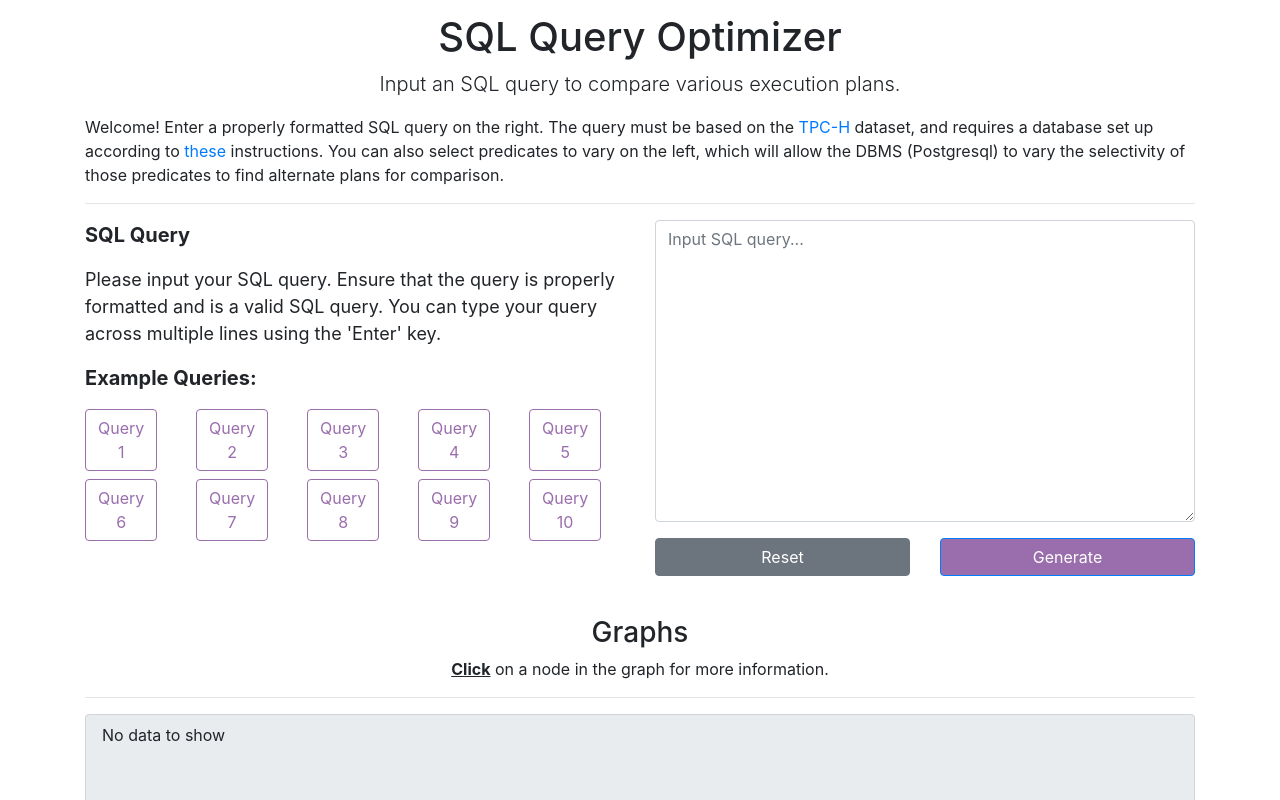
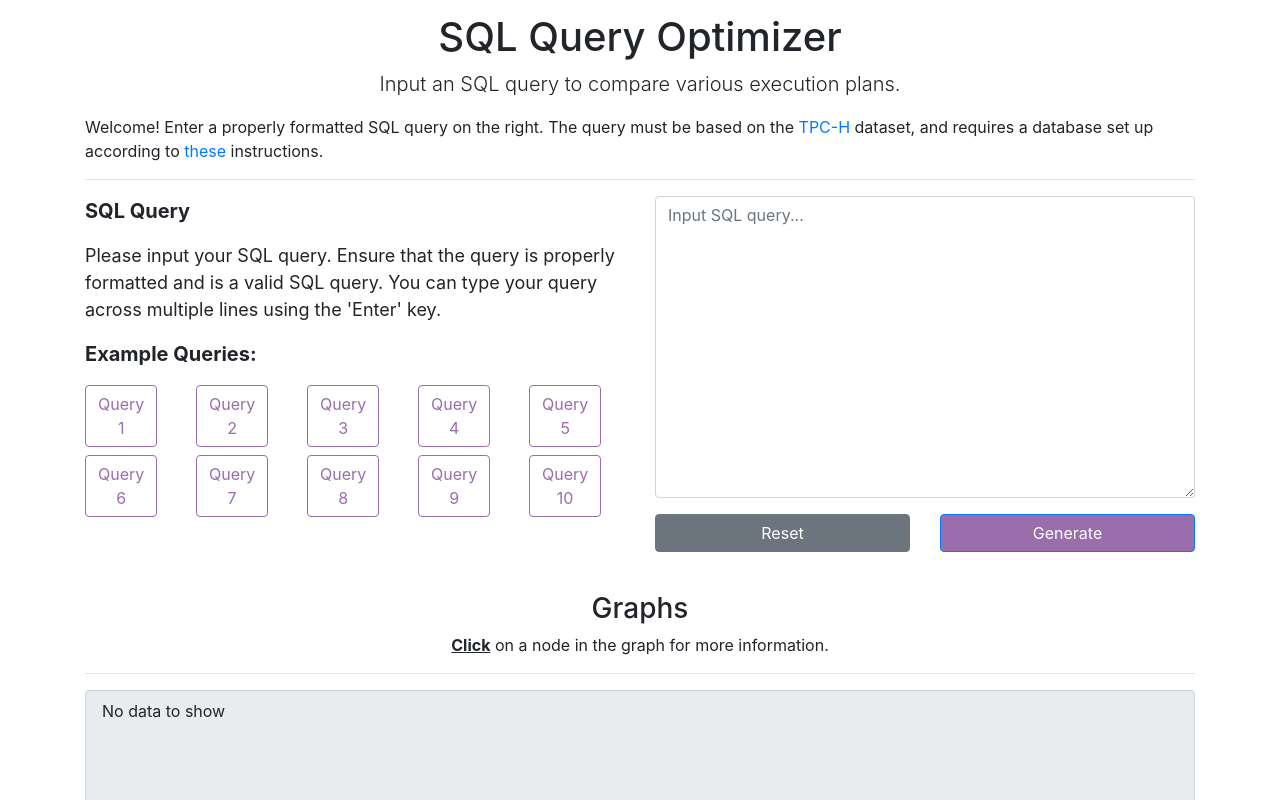
Before and after one commit to tej172/PROJECT-2-DATABASE-SYSTEM-PRINCIPLES, a React (Create React App) app in the folder frontend/: page / in a window 1280 px wide. Shown: the top 800 px of the page. Built offline with nearby package versions, Linux system fonts and the light colour scheme.

Commit message:
[Update] content

```diff
--- a/frontend/src/components/App/App.js
+++ b/frontend/src/components/App/App.js
@@ -29,9 +29,7 @@ const App = () => {
           >
             these
           </a>{" "}
-          instructions. You can also select predicates to vary on the left,
-          which will allow the DBMS (Postgresql) to vary the selectivity of
-          those predicates to find alternate plans for comparison.
+          instructions.
         </p>
       </div>
       <hr />
```
